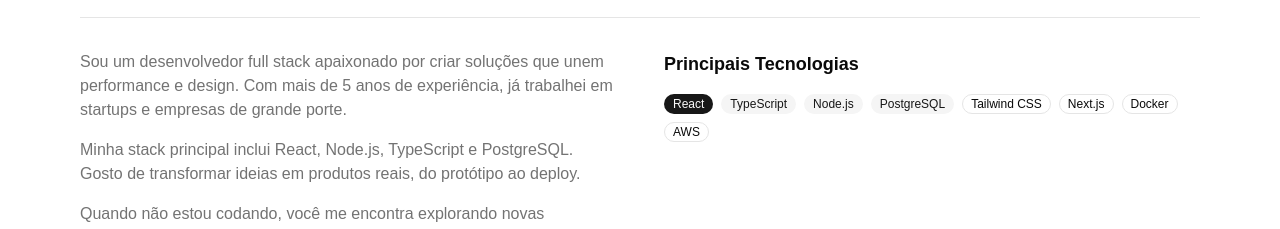
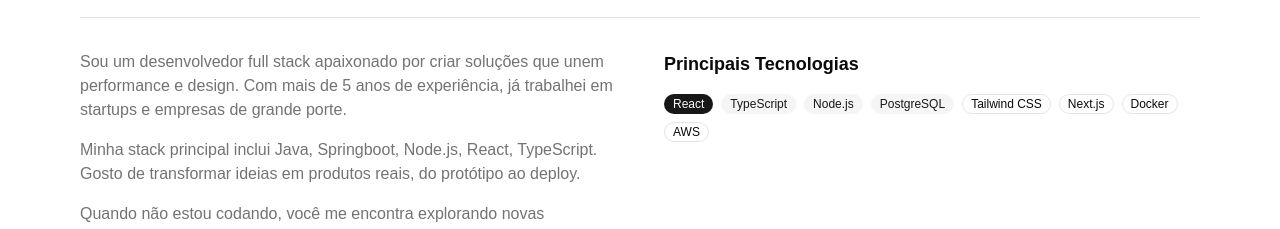
Before and after one commit to muritadb/site-portfolio, a React (Vite) app: page / in a window 1280 px wide. Shown: the part 920-1149 px from the top of the page. Built offline with nearby package versions, Linux system fonts and the light colour scheme.

Commit message:
fix: add comment in about section

```diff
--- a/src/components/sections/About.tsx
+++ b/src/components/sections/About.tsx
@@ -21,7 +21,7 @@ const About: FC = () => {
             empresas de grande porte.
           </p>
           <p>
-            Minha stack principal inclui React, Node.js, TypeScript e PostgreSQL.
+            Minha stack principal inclui Java, Springboot,  Node.js, React, TypeScript.
             Gosto de transformar ideias em produtos reais, do prot&oacute;tipo
             ao deploy.
           </p>
```
